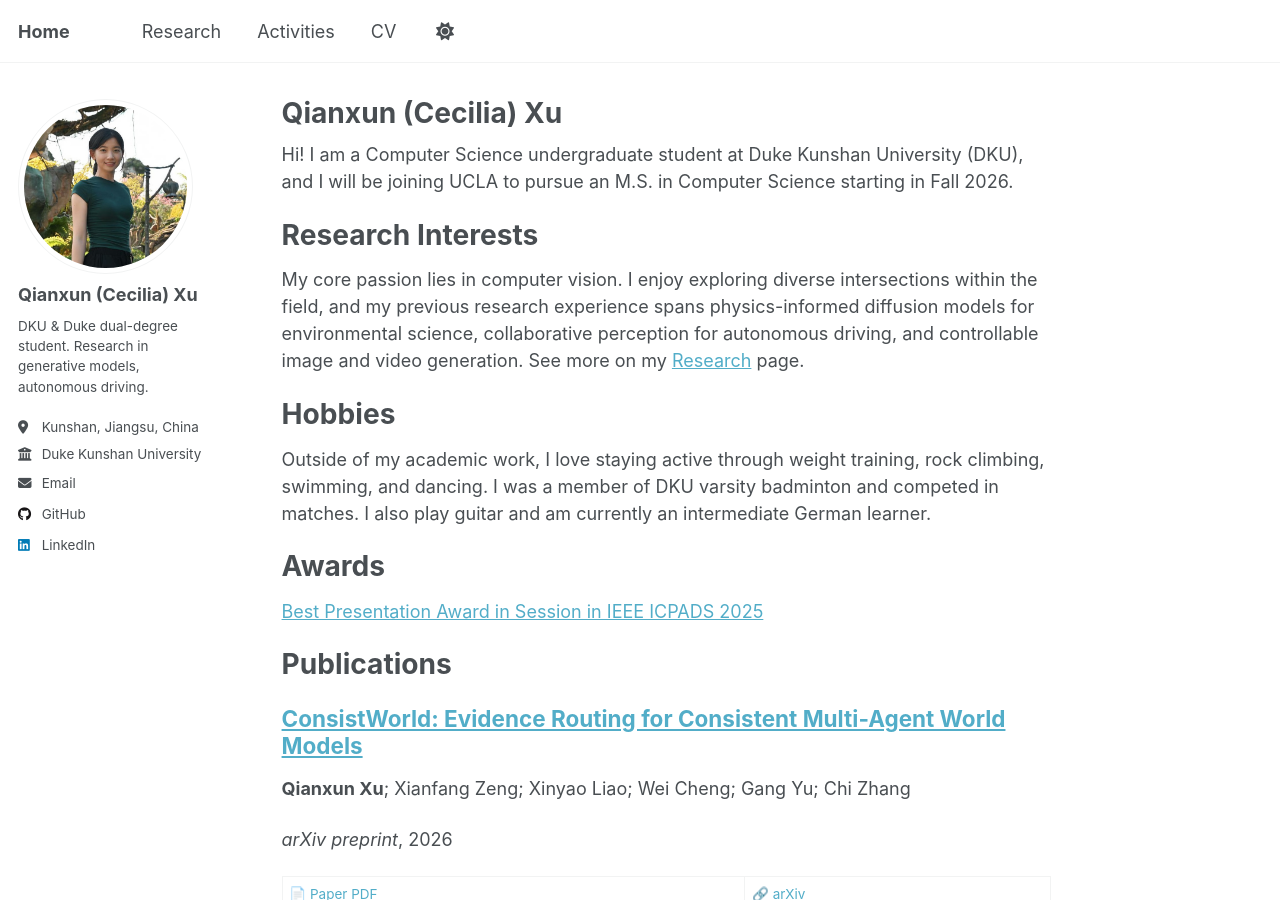
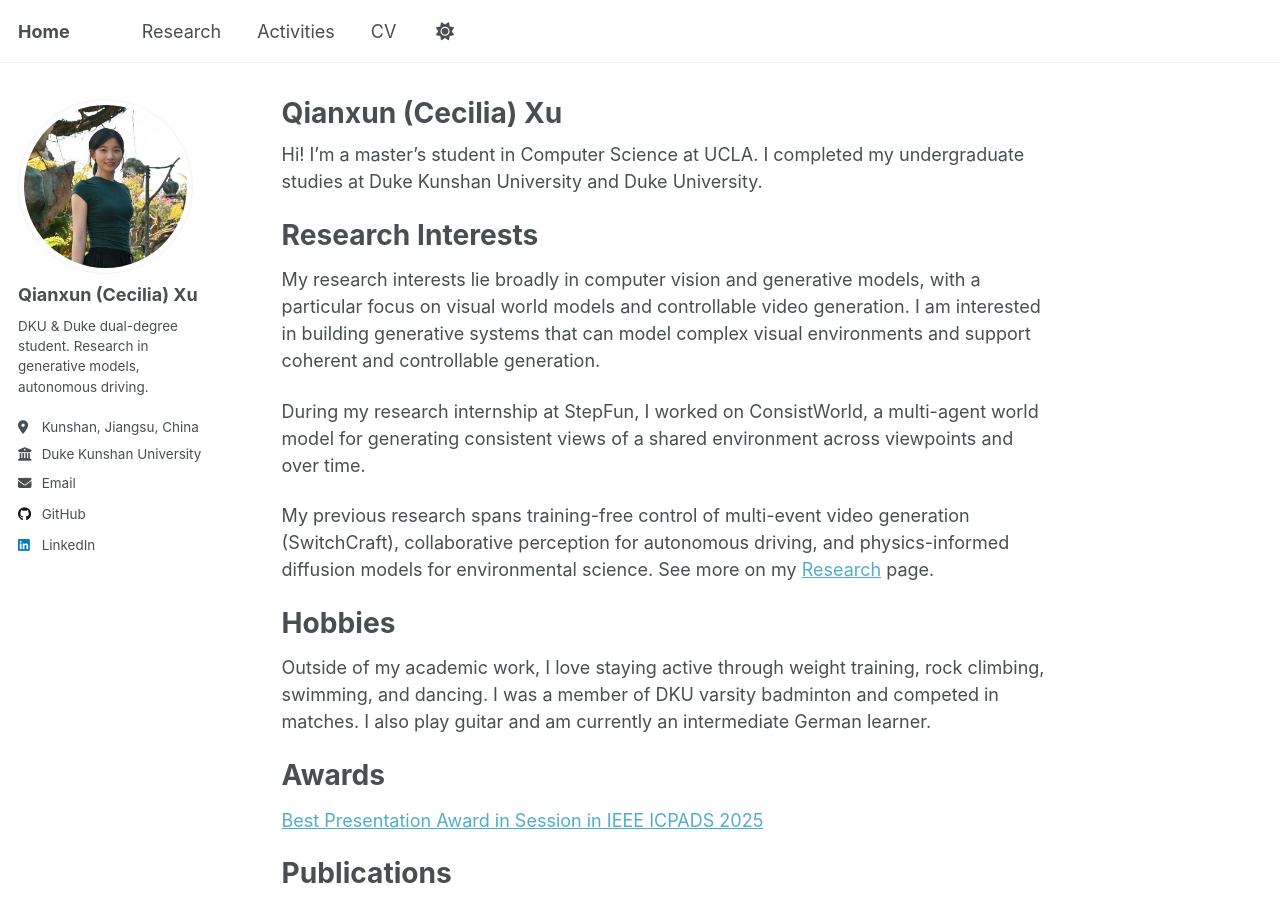
Before and after one commit to CeciliaTheBirb/CeciliaTheBirb.github.io, a Jekyll site: the page built from _pages/about.md, in a window 1280 px wide and 900 px high. Built offline with Jekyll 4.4.1, drawn with Linux system fonts in a browser that asks for light colours; a script that is not in the unit is left out.

Commit message:
update intern

```diff
--- a/_pages/about.md
+++ b/_pages/about.md
@@ -7,11 +7,15 @@ redirect_from:
   - /about.html
 ---
 
-Hi! I am a Computer Science undergraduate student at Duke Kunshan University (DKU), and I will be joining UCLA to pursue an M.S. in Computer Science starting in Fall 2026.
+Hi! I’m a master’s student in Computer Science at UCLA. I completed my undergraduate studies at Duke Kunshan University and Duke University.
 
 Research Interests
 ======
-My core passion lies in computer vision. I enjoy exploring diverse intersections within the field, and my previous research experience spans physics-informed diffusion models for environmental science, collaborative perception for autonomous driving, and controllable image and video generation. See more on my [Research](/portfolio/) page.
+My research interests lie broadly in computer vision and generative models, with a particular focus on visual world models and controllable video generation. I am interested in building generative systems that can model complex visual environments and support coherent and controllable generation.
+
+During my research internship at StepFun, I worked on ConsistWorld, a multi-agent world model for generating consistent views of a shared environment across viewpoints and over time.
+
+My previous research spans training-free control of multi-event video generation (SwitchCraft), collaborative perception for autonomous driving, and physics-informed diffusion models for environmental science. See more on my [Research](/portfolio/) page.
 
 Hobbies
 ======
```
